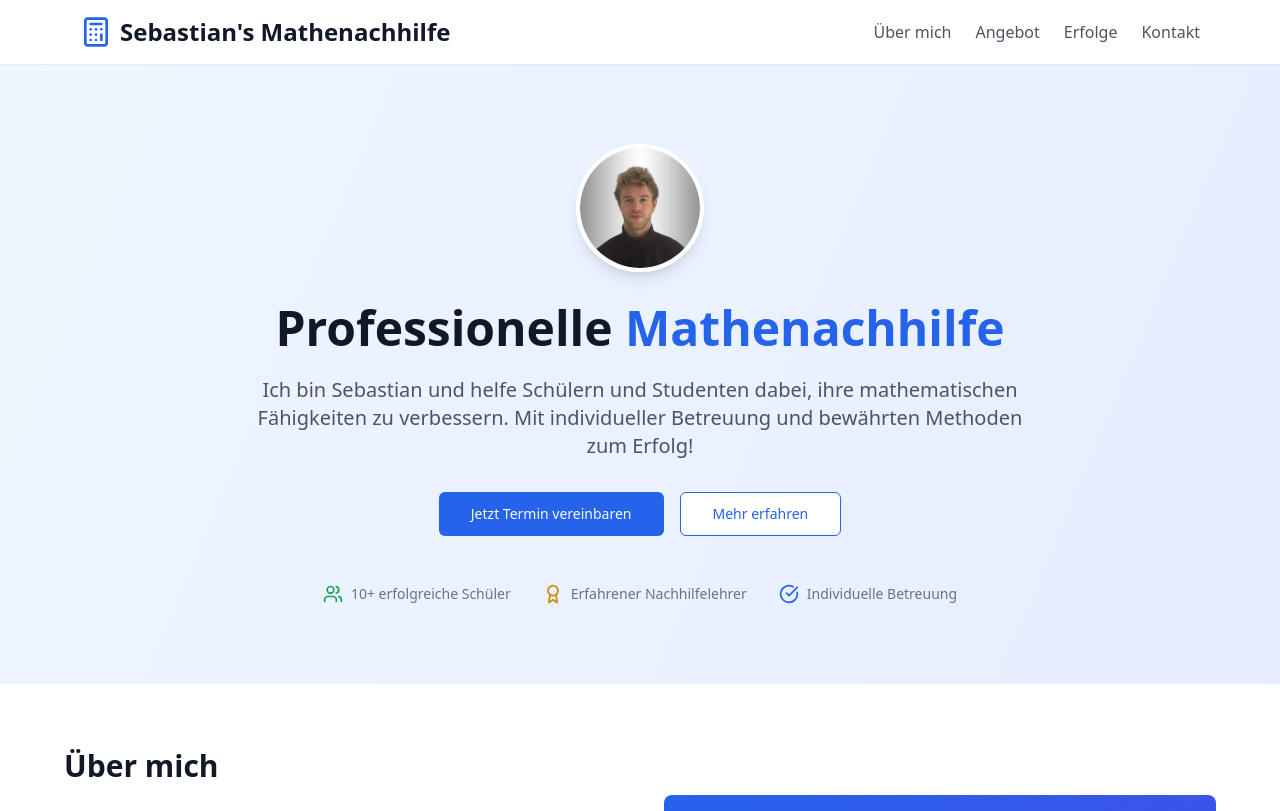
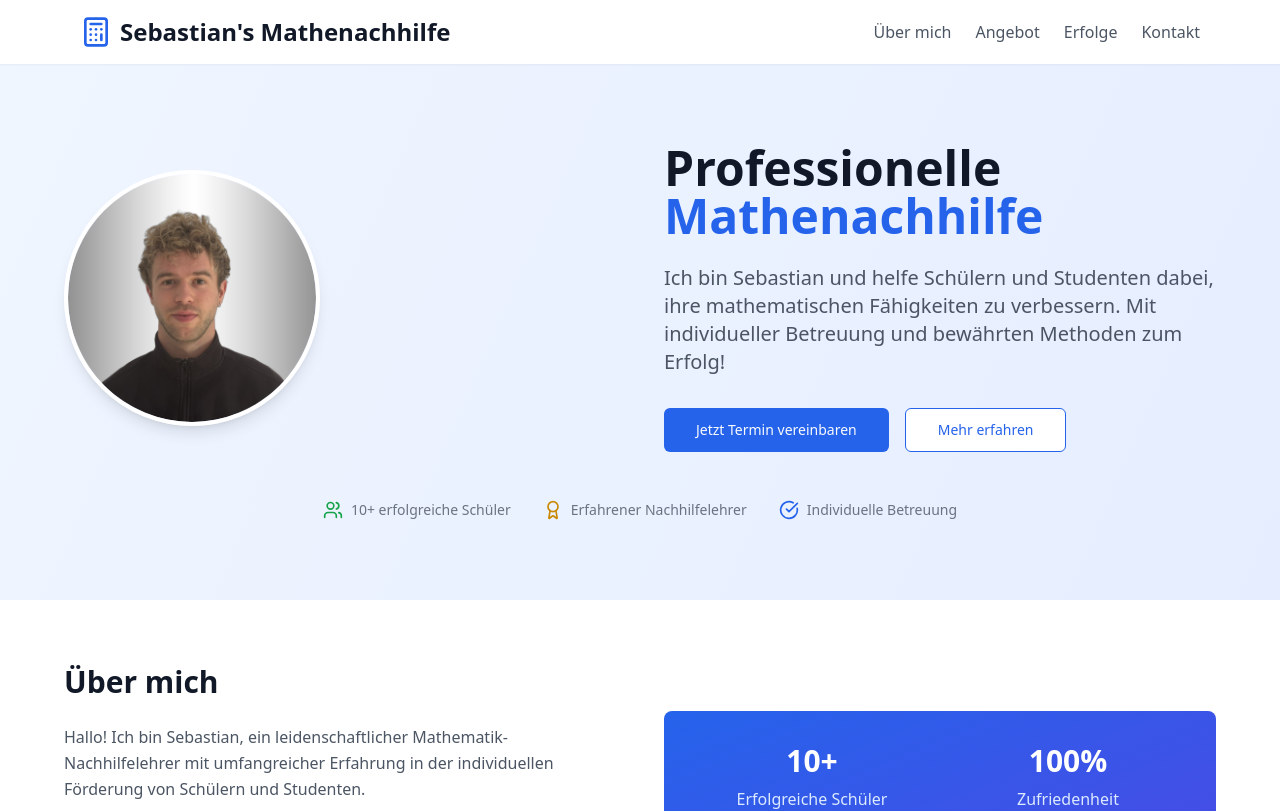
Before and after one commit to HanoXx5/sebastian-mathe-hilfe-eins, a React (Vite) app: page / in a window 1280 px wide. Shown: the top 811 px of the page. Built offline with nearby package versions, Linux system fonts and the light colour scheme.

Commit message:
Refactor: Adjust hero section layout
Make the image in the hero section larger and position it to the left of the text.

```diff
--- a/src/pages/Index.tsx
+++ b/src/pages/Index.tsx
@@ -1,3 +1,4 @@
+
 import { Calculator, Users, Award, Phone, Mail, MapPin, CheckCircle } from "lucide-react";
 import { Button } from "@/components/ui/button";
 import { Card, CardContent } from "@/components/ui/card";
@@ -23,29 +24,31 @@ const Index = () => {
 
       {/* Hero Section */}
       <section className="py-20 px-4">
-        <div className="max-w-6xl mx-auto text-center">
-          <div className="mb-8">
-            <div className="flex justify-center mb-8">
+        <div className="max-w-6xl mx-auto">
+          <div className="grid md:grid-cols-2 gap-12 items-center mb-8">
+            <div className="flex justify-center md:justify-start">
               <img
                 src="/lovable-uploads/d25fb8b4-469e-4c23-9b95-3e2864813d69.png"
                 alt="Sebastian - Mathe Nachhilfelehrer"
-                className="w-32 h-32 rounded-full object-cover shadow-lg border-4 border-white"
+                className="w-64 h-64 rounded-full object-cover shadow-lg border-4 border-white"
               />
             </div>
+            <div className="text-center md:text-left">
               <h2 className="text-5xl font-bold text-gray-900 mb-6">
                 Professionelle <span className="text-blue-600">Mathenachhilfe</span>
               </h2>
-            <p className="text-xl text-gray-600 mb-8 max-w-3xl mx-auto">
+              <p className="text-xl text-gray-600 mb-8">
                 Ich bin Sebastian und helfe Schülern und Studenten dabei, ihre mathematischen Fähigkeiten zu verbessern.
                 Mit individueller Betreuung und bewährten Methoden zum Erfolg!
               </p>
-            <div className="flex flex-col sm:flex-row gap-4 justify-center">
+              <div className="flex flex-col sm:flex-row gap-4 justify-center md:justify-start">
                 <Button size="lg" className="bg-blue-600 hover:bg-blue-700">
                   Jetzt Termin vereinbaren
                 </Button>
                 <Button variant="outline" size="lg" className="border-blue-600 text-blue-600 hover:bg-blue-50">
                   Mehr erfahren
                 </Button>
+              </div>
             </div>
           </div>
 
```
Lines whose indentation alone changed are shown as unchanged.
